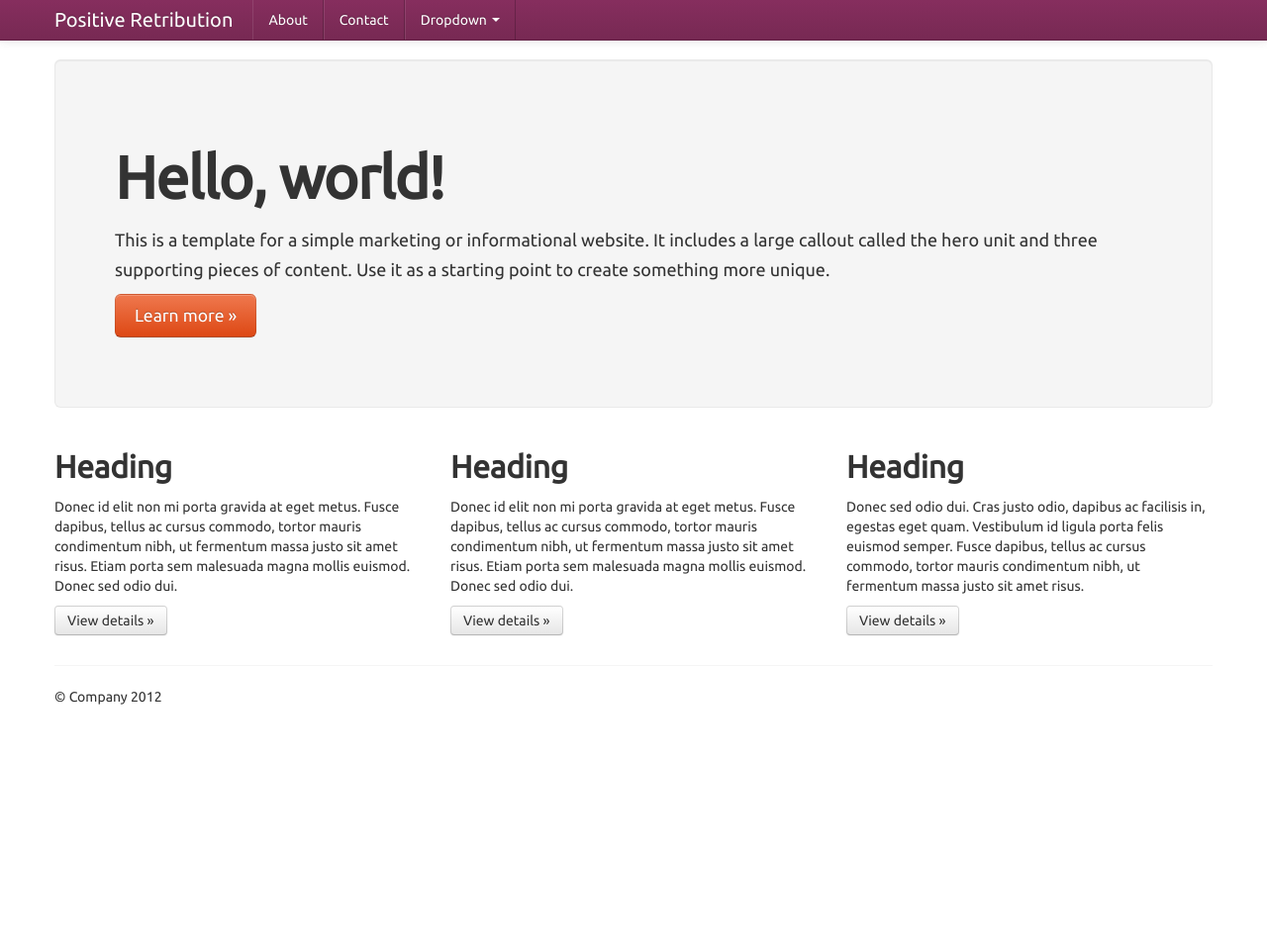
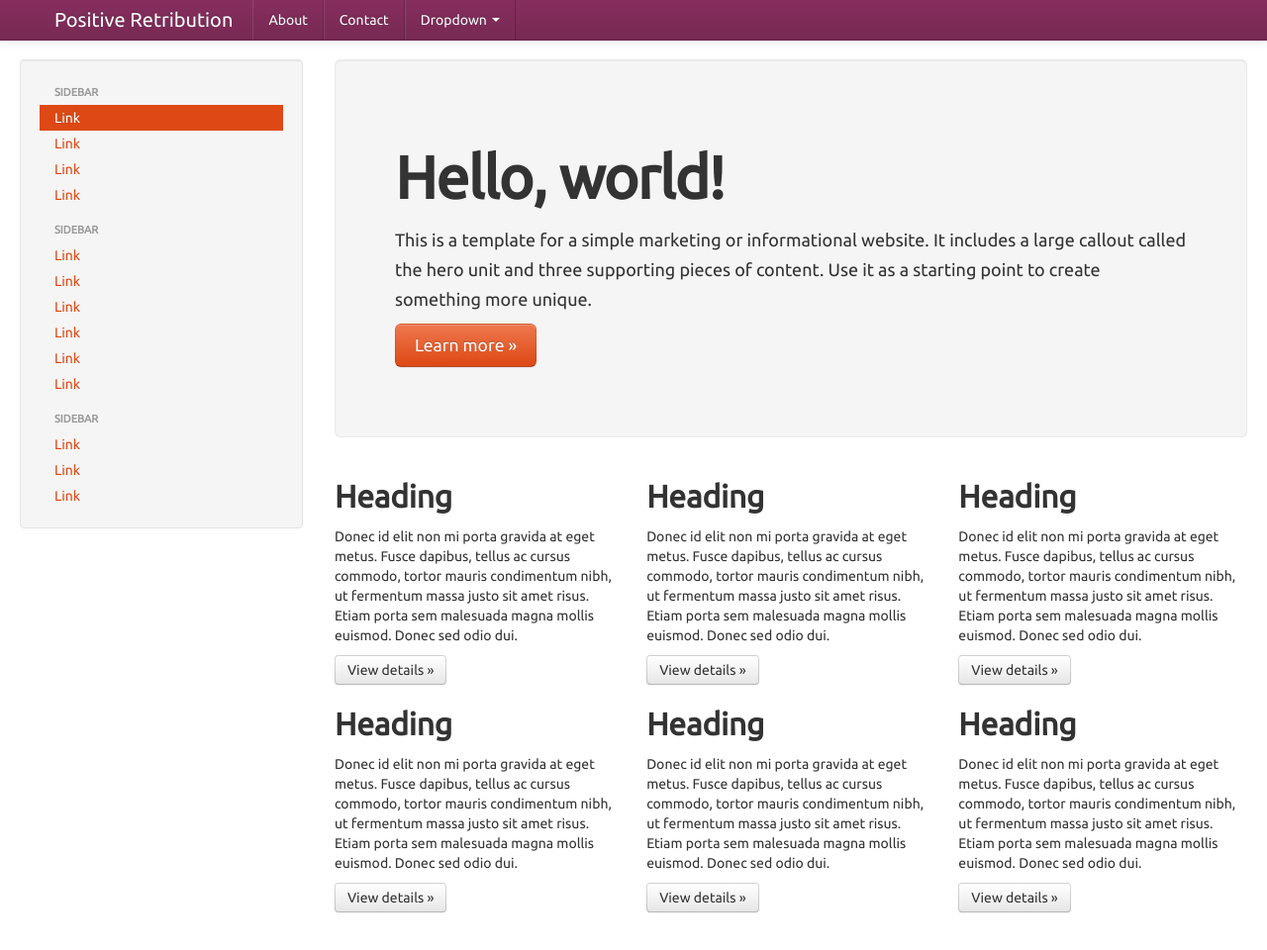
Before and after one commit to z0jx/positiveretribution, a plain HTML site: page index.html in a window 1280 px wide. Shown: the whole page at 99% size. Before the commit the page ends 800 px from the top, so only its background shows below. Drawn offline with nearby package versions, Linux system fonts and the light colour scheme.

Commit message:
Layout with side bar

```diff
--- a/index.html
+++ b/index.html
@@ -63,41 +63,76 @@
       </div>
     </div>
 
-    <div class="container">
 
-      <!-- Main hero unit for a primary marketing message or call to action -->
+ <div class="container-fluid">
+      <div class="row-fluid">
+        <div class="span3">
+          <div class="well sidebar-nav">
+            <ul class="nav nav-list">
+              <li class="nav-header">Sidebar</li>
+              <li class="active"><a href="#">Link</a></li>
+              <li><a href="#">Link</a></li>
+              <li><a href="#">Link</a></li>
+              <li><a href="#">Link</a></li>
+              <li class="nav-header">Sidebar</li>
+              <li><a href="#">Link</a></li>
+              <li><a href="#">Link</a></li>
+              <li><a href="#">Link</a></li>
+              <li><a href="#">Link</a></li>
+              <li><a href="#">Link</a></li>
+              <li><a href="#">Link</a></li>
+              <li class="nav-header">Sidebar</li>
+              <li><a href="#">Link</a></li>
+              <li><a href="#">Link</a></li>
+              <li><a href="#">Link</a></li>
+            </ul>
+          </div><!--/.well -->
+        </div><!--/span-->
+        <div class="span9">
           <div class="hero-unit">
             <h1>Hello, world!</h1>
             <p>This is a template for a simple marketing or informational website. It includes a large callout called the hero unit and three supporting pieces of content. Use it as a starting point to create something more unique.</p>
             <p><a class="btn btn-primary btn-large">Learn more &raquo;</a></p>
           </div>
-
-      <!-- Example row of columns -->
-      <div class="row">
+          <div class="row-fluid">
             <div class="span4">
               <h2>Heading</h2>
               <p>Donec id elit non mi porta gravida at eget metus. Fusce dapibus, tellus ac cursus commodo, tortor mauris condimentum nibh, ut fermentum massa justo sit amet risus. Etiam porta sem malesuada magna mollis euismod. Donec sed odio dui. </p>
               <p><a class="btn" href="#">View details &raquo;</a></p>
-        </div>
+            </div><!--/span-->
             <div class="span4">
               <h2>Heading</h2>
               <p>Donec id elit non mi porta gravida at eget metus. Fusce dapibus, tellus ac cursus commodo, tortor mauris condimentum nibh, ut fermentum massa justo sit amet risus. Etiam porta sem malesuada magna mollis euismod. Donec sed odio dui. </p>
               <p><a class="btn" href="#">View details &raquo;</a></p>
-       </div>
+            </div><!--/span-->
             <div class="span4">
               <h2>Heading</h2>
-          <p>Donec sed odio dui. Cras justo odio, dapibus ac facilisis in, egestas eget quam. Vestibulum id ligula porta felis euismod semper. Fusce dapibus, tellus ac cursus commodo, tortor mauris condimentum nibh, ut fermentum massa justo sit amet risus.</p>
+              <p>Donec id elit non mi porta gravida at eget metus. Fusce dapibus, tellus ac cursus commodo, tortor mauris condimentum nibh, ut fermentum massa justo sit amet risus. Etiam porta sem malesuada magna mollis euismod. Donec sed odio dui. </p>
               <p><a class="btn" href="#">View details &raquo;</a></p>
-        </div>
-      </div>
+            </div><!--/span-->
+          </div><!--/row-->
+          <div class="row-fluid">
+            <div class="span4">
+              <h2>Heading</h2>
+              <p>Donec id elit non mi porta gravida at eget metus. Fusce dapibus, tellus ac cursus commodo, tortor mauris condimentum nibh, ut fermentum massa justo sit amet risus. Etiam porta sem malesuada magna mollis euismod. Donec sed odio dui. </p>
+              <p><a class="btn" href="#">View details &raquo;</a></p>
+            </div><!--/span-->
+            <div class="span4">
+              <h2>Heading</h2>
+              <p>Donec id elit non mi porta gravida at eget metus. Fusce dapibus, tellus ac cursus commodo, tortor mauris condimentum nibh, ut fermentum massa justo sit amet risus. Etiam porta sem malesuada magna mollis euismod. Donec sed odio dui. </p>
+              <p><a class="btn" href="#">View details &raquo;</a></p>
+            </div><!--/span-->
+            <div class="span4">
+              <h2>Heading</h2>
+              <p>Donec id elit non mi porta gravida at eget metus. Fusce dapibus, tellus ac cursus commodo, tortor mauris condimentum nibh, ut fermentum massa justo sit amet risus. Etiam porta sem malesuada magna mollis euismod. Donec sed odio dui. </p>
+              <p><a class="btn" href="#">View details &raquo;</a></p>
+            </div><!--/span-->
+          </div><!--/row-->
+        </div><!--/span-->
+      </div><!--/row-->
 
-      <hr>
+    </div><!--/.fluid-container-->
 
-      <footer>
-        <p>&copy; Company 2012</p>
-      </footer>
-
-    </div> <!-- /container -->
     <script src="http://ajax.googleapis.com/ajax/libs/jquery/1.8/jquery.min.js"></script>
     <script src="js/bootstrap-2.2.2.min.js"></script>
 
```
Lines whose indentation alone changed are shown as unchanged.
